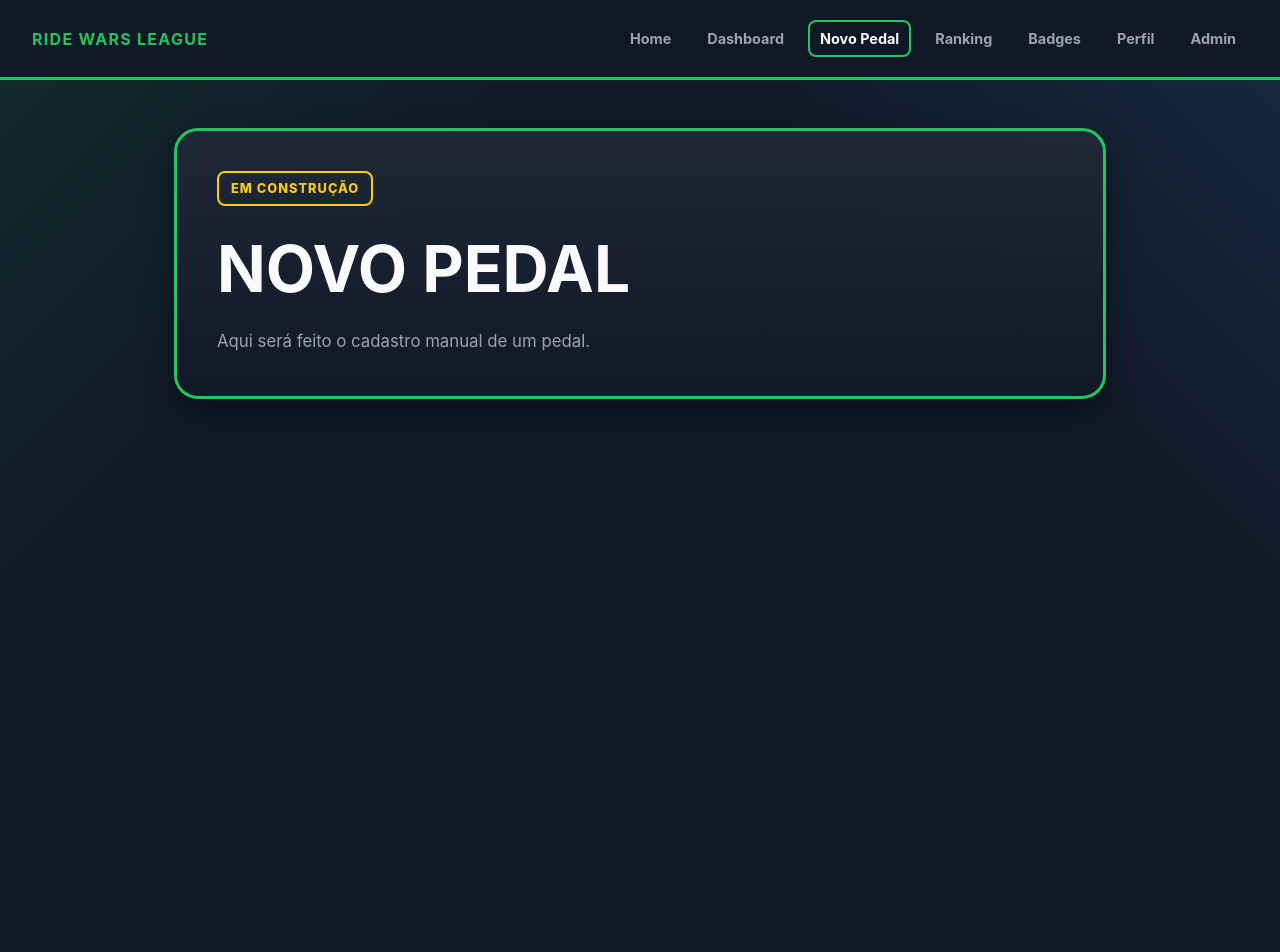
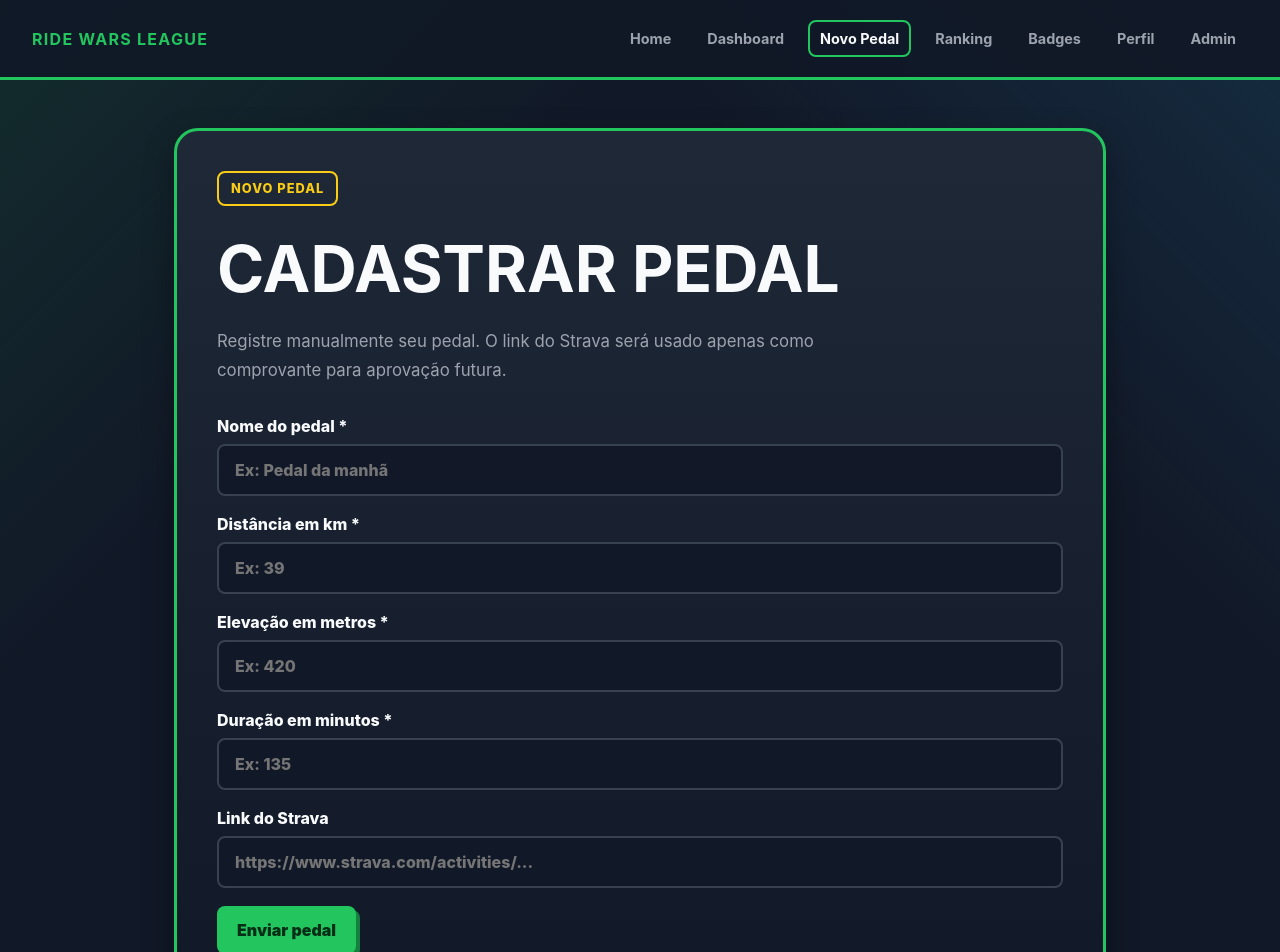
Before and after one commit to Josiane-Goncalves/ride-wars-league-v2, a React (Vite) app: page /new-ride in a window 1280 px wide. Shown: the top 952 px of the page. Before the commit the page ends 800 px from the top, so only its background shows below. Built offline with nearby package versions, Linux system fonts and the light colour scheme.

Commit message:
feat: add manual ride submission form

```diff
--- a/src/pages/NewRide/NewRidePage.tsx
+++ b/src/pages/NewRide/NewRidePage.tsx
@@ -1,10 +1,143 @@
-import { PagePlaceholder } from '../../components/ui/PagePlaceholder';
+import { useState, type SubmitEvent } from 'react';
+import type { Ride } from '../../types/ride';
+import { mockCyclists } from '../../data/mockCyclists';
+import { isValidStravaActivityUrl } from '../../utils/validateStravaUrl';
 
 export function NewRidePage() {
+  const currentCyclist = mockCyclists[0];
+
+  const [title, setTitle] = useState('');
+  const [distanceKm, setDistanceKm] = useState('');
+  const [elevationGainM, setElevationGainM] = useState('');
+  const [durationMinutes, setDurationMinutes] = useState('');
+  const [stravaUrl, setStravaUrl] = useState('');
+  const [submittedRides, setSubmittedRides] = useState<Ride[]>([]);
+  const [errorMessage, setErrorMessage] = useState('');
+
+  function handleSubmit(event: SubmitEvent<HTMLFormElement>) {
+    event.preventDefault();
+
+    setErrorMessage('');
+
+    if (!title || !distanceKm || !elevationGainM || !durationMinutes) {
+      setErrorMessage('Preencha todos os campos obrigatórios.');
+      return;
+    }
+
+    const hasValidStravaUrl = isValidStravaActivityUrl(stravaUrl);
+
+    const newRide: Ride = {
+      id: crypto.randomUUID(),
+      cyclistId: currentCyclist.id,
+      title,
+      distanceKm: Number(distanceKm),
+      elevationGainM: Number(elevationGainM),
+      durationMinutes: Number(durationMinutes),
+      stravaUrl: stravaUrl || undefined,
+      status: hasValidStravaUrl ? 'pending' : 'unverified',
+      createdAt: new Date().toISOString(),
+    };
+
+    setSubmittedRides((currentRides) => [newRide, ...currentRides]);
+
+    setTitle('');
+    setDistanceKm('');
+    setElevationGainM('');
+    setDurationMinutes('');
+    setStravaUrl('');
+  }
+
   return (
-    <PagePlaceholder
-      title="Novo Pedal"
-      description="Aqui será feito o cadastro manual de um pedal."
-    />
+    <section className="page-card">
+      <span className="pixel-badge">Novo Pedal</span>
+
+      <h1>Cadastrar Pedal</h1>
+
+      <p>
+        Registre manualmente seu pedal. O link do Strava será usado apenas como
+        comprovante para aprovação futura.
+      </p>
+
+      <form className="ride-form" onSubmit={handleSubmit}>
+        <label>
+          Nome do pedal *
+          <input
+            type="text"
+            value={title}
+            onChange={(event) => setTitle(event.target.value)}
+            placeholder="Ex: Pedal da manhã"
+          />
+        </label>
+
+        <label>
+          Distância em km *
+          <input
+            type="number"
+            value={distanceKm}
+            onChange={(event) => setDistanceKm(event.target.value)}
+            placeholder="Ex: 39"
+            min="1"
+          />
+        </label>
+
+        <label>
+          Elevação em metros *
+          <input
+            type="number"
+            value={elevationGainM}
+            onChange={(event) => setElevationGainM(event.target.value)}
+            placeholder="Ex: 420"
+            min="0"
+          />
+        </label>
+
+        <label>
+          Duração em minutos *
+          <input
+            type="number"
+            value={durationMinutes}
+            onChange={(event) => setDurationMinutes(event.target.value)}
+            placeholder="Ex: 135"
+            min="1"
+          />
+        </label>
+
+        <label>
+          Link do Strava
+          <input
+            type="url"
+            value={stravaUrl}
+            onChange={(event) => setStravaUrl(event.target.value)}
+            placeholder="https://www.strava.com/activities/..."
+          />
+        </label>
+
+        {errorMessage && <p className="form-error">{errorMessage}</p>}
+
+        <button type="submit">Enviar pedal</button>
+      </form>
+
+      {submittedRides.length > 0 && (
+        <div className="submitted-rides">
+          <h2>Pedais enviados nesta sessão</h2>
+
+          {submittedRides.map((ride) => (
+            <article className="submitted-ride-card" key={ride.id}>
+              <div>
+                <strong>{ride.title}</strong>
+                <span>
+                  {ride.distanceKm} km • {ride.elevationGainM} m •{' '}
+                  {ride.durationMinutes} min
+                </span>
+              </div>
+
+              <span className={`ride-status ride-status-${ride.status}`}>
+                {ride.status}
+              </span>
+            </article>
+          ))}
+        </div>
+      )}
+    </section>
   );
 }
--- a/src/styles/global.css
+++ b/src/styles/global.css
@@ -271,3 +271,125 @@ a {
     grid-template-columns: 1fr;
   }
 }
+
+.ride-form {
+  display: grid;
+  gap: 18px;
+  margin-top: 32px;
+}
+
+.ride-form label {
+  display: grid;
+  gap: 8px;
+  color: var(--color-text);
+  font-weight: 800;
+}
+
+.ride-form input {
+  width: 100%;
+  padding: 14px 16px;
+  border: 2px solid var(--color-surface-light);
+  border-radius: var(--radius-sm);
+  background-color: rgba(17, 24, 39, 0.9);
+  color: var(--color-text);
+  outline: none;
+}
+
+.ride-form input:focus {
+  border-color: var(--color-primary);
+}
+
+.ride-form button {
+  width: fit-content;
+  border: 0;
+  border-radius: var(--radius-sm);
+  padding: 14px 20px;
+  background-color: var(--color-primary);
+  color: #052e16;
+  font-weight: 900;
+  cursor: pointer;
+  box-shadow: 4px 4px 0 var(--color-primary-dark);
+}
+
+.ride-form button:hover {
+  transform: translate(2px, 2px);
+  box-shadow: 2px 2px 0 var(--color-primary-dark);
+}
+
+.form-error {
+  margin: 0;
+  color: var(--color-danger);
+  font-weight: 800;
+}
+
+.submitted-rides {
+  margin-top: 40px;
+}
+
+.submitted-rides h2 {
+  margin: 0 0 18px;
+  font-size: 1.4rem;
+}
+
+.submitted-ride-card {
+  display: flex;
+  align-items: center;
+  justify-content: space-between;
+  gap: 16px;
+  padding: 18px;
+  border: 2px solid var(--color-surface-light);
+  border-radius: var(--radius-md);
+  background-color: rgba(31, 41, 55, 0.8);
+}
+
+.submitted-ride-card + .submitted-ride-card {
+  margin-top: 12px;
+}
+
+.submitted-ride-card div {
+  display: grid;
+  gap: 6px;
+}
+
+.submitted-ride-card strong {
+  color: var(--color-text);
+}
+
+.submitted-ride-card span {
+  color: var(--color-muted);
+}
+
+.ride-status {
+  border-radius: 999px;
+  padding: 6px 10px;
+  font-size: 0.75rem;
+  font-weight: 900;
+  text-transform: uppercase;
+}
+
+.ride-status-pending {
+  background-color: rgba(250, 204, 21, 0.16);
+  color: var(--color-warning);
+}
+
+.ride-status-unverified {
+  background-color: rgba(156, 163, 175, 0.16);
+  color: var(--color-muted);
+}
+
+.ride-status-verified {
+  background-color: rgba(34, 197, 94, 0.16);
+  color: var(--color-primary);
+}
+
+.ride-status-rejected {
+  background-color: rgba(239, 68, 68, 0.16);
+  color: var(--color-danger);
+}
+
+@media (max-width: 760px) {
+  .submitted-ride-card {
+    align-items: flex-start;
+    flex-direction: column;
+  }
+}
--- /dev/null
+++ b/src/utils/validateStravaUrl.ts
@@ -0,0 +1,7 @@
+export function isValidStravaActivityUrl(url: string) {
+  if (!url) {
+    return false;
+  }
+
+  return url.includes('strava.com/activities/');
+}
```
